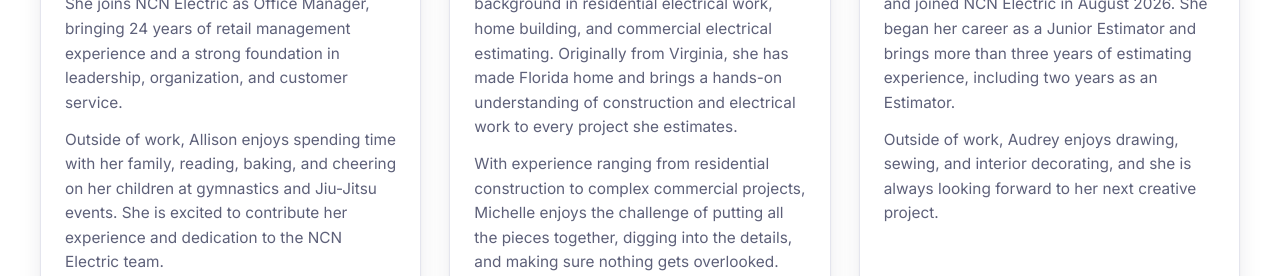
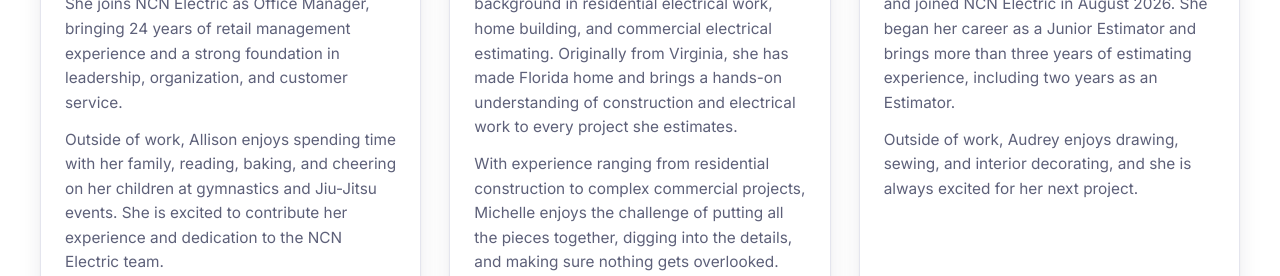
Before and after one commit to soniccombinator/ncnelectric-website, an Astro site: page /team in a window 1280 px wide. Shown: the part 2060-2336 px from the top of the page. Built offline with nearby package versions, Linux system fonts and the light colour scheme; Astro itself is replaced by a stand-in of ours.

Commit message:
Team: Audrey's closing line wording
Co-Authored-By: Claude Opus 5.5 <noreply@anthropic.com>
Claude-Session: https://claude.ai/code/session_012ZPCrDXht5yRXmhmVs11TM

```diff
--- a/src/content/team/audrey.md
+++ b/src/content/team/audrey.md
@@ -7,4 +7,4 @@ linkedin: https://www.linkedin.com/in/audrey-roden-77a777419
 ---
 Born and raised in Florida, Audrey is a graduate of State College of Florida (SCF) and joined NCN Electric in August 2026. She began her career as a Junior Estimator and brings more than three years of estimating experience, including two years as an Estimator.
 
-Outside of work, Audrey enjoys drawing, sewing, and interior decorating, and she is always looking forward to her next creative project.
+Outside of work, Audrey enjoys drawing, sewing, and interior decorating, and she is always excited for her next project.
```
